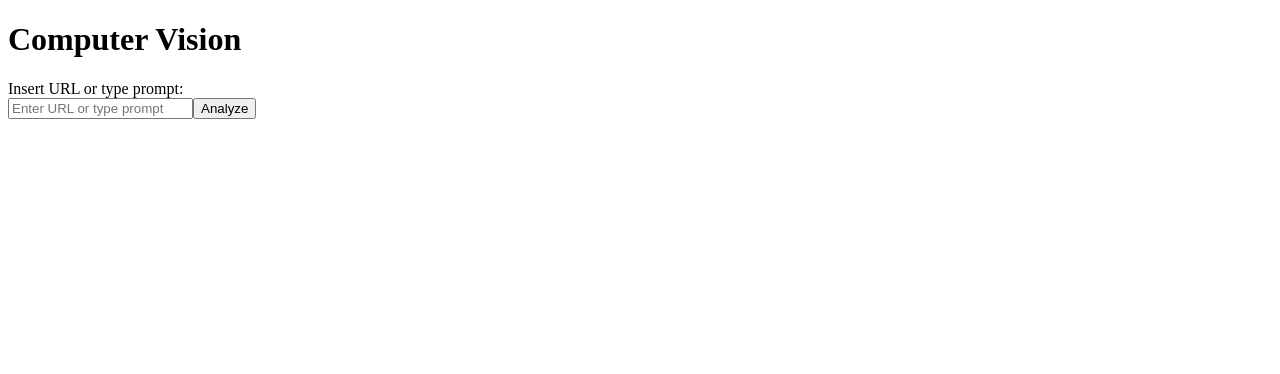
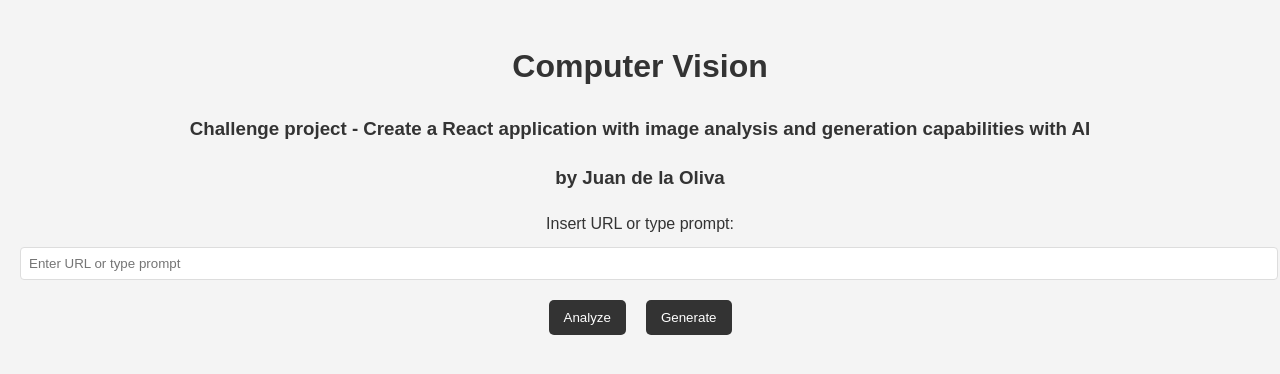
Before and after one commit to juandelaoliva/Microsoft-Challenge, a React (Create React App) app: page / in a window 1280 px wide. Shown: the top 374 px of the page. Built offline with nearby package versions, Linux system fonts and the light colour scheme; the HTML template or start-up script is replaced by a standard one.

Commit message:
adding generate image logic

```diff
--- a/package.json
+++ b/package.json
@@ -6,6 +6,8 @@
     "@testing-library/jest-dom": "^4.2.4",
     "@testing-library/react": "^9.3.2",
     "@testing-library/user-event": "^7.1.2",
+    "axios": "^1.6.2",
+    "openai": "^4.19.0",
     "react": "^16.12.0",
     "react-dom": "^16.12.0",
     "react-scripts": "3.4.0"
--- a/src/App.js
+++ b/src/App.js
@@ -1,29 +1,36 @@
 import React, { useState } from "react";
 import AzureImageAnalysis from "./AzureImageAnalysis";
-// import './App.css'; // Make sure to create this CSS file for styling
+import GenerateImage from "./GenerateImage"; // Import the GenerateImage component
 
 function App() {
   const [inputValue, setInputValue] = useState("");
-  const [analyze, setAnalyze] = useState(false); // New state to trigger analysis
+  const [analyze, setAnalyze] = useState(false);
+  const [imagePrompt, setImagePrompt] = useState(""); // New state for image generation
 
   const handleInputChange = (event) => {
     setInputValue(event.target.value);
-    setAnalyze(false); // Reset analyze state when input changes
+    setAnalyze(false);
+    setImagePrompt(""); // Reset image generation when input changes
   };
 
   const handleAnalyzeClick = () => {
     console.log("Analyzing image with URL:", inputValue);
-    setAnalyze(true); // Set analyze state to true to render the analysis component
+    setAnalyze(true);
   };
 
-  // Removed the generateImage function, as it's not used in this snippet
+  const handleGenerateClick = () => {
+    setImagePrompt(inputValue); // Use the inputValue as the prompt for image generation
+  };
 
   return (
     <div className="App">
       <header className="App-header">
         <h1>Computer Vision</h1>
+        <h3>Challenge project - Create a React application with image analysis and generation capabilities with AI</h3>
+        <h3>by Juan de la Oliva</h3>
       </header>
       <main>
+        <div>
         <div>Insert URL or type prompt:</div>
         <input
           type="text"
@@ -32,10 +39,23 @@ function App() {
           placeholder="Enter URL or type prompt"
         />
         <button onClick={handleAnalyzeClick}>Analyze</button>
-        {/* Removed the generate button for simplicity */}
+        <button onClick={handleGenerateClick}>Generate</button> {/* New button for image generation */}
+        {/* Display the image with inline styling for max-width */}
+        </div>
+        <div className="results">
+        {analyze && (
+          <img
+            src={inputValue}
+            alt="To be analyzed"
+            style={{ maxWidth: '300px', height: 'auto' }}
+          />
+        )}
+        {/* Render the AzureImageAnalysis component */}
+        {analyze && <AzureImageAnalysis imageUrl={inputValue} />}
+        {/* Render the GenerateImage component */}
+        <GenerateImage prompt={imagePrompt} />
+        </div>
       </main>
-      {/* Conditionally render the AzureImageAnalysis component */}
-      {analyze && <AzureImageAnalysis imageUrl={inputValue} />}
     </div>
   );
 }
--- /dev/null
+++ b/src/GenerateImage.js
@@ -0,0 +1,70 @@
+import React, { useState, useEffect } from "react";
+
+const GenerateImage = ({ prompt }) => {
+ const [generatedImage, setGeneratedImage] = useState(null);
+ const [loading, setLoading] = useState(false);
+ const [error, setError] = useState(null);
+
+ // Function to call your server-side endpoint
+ function generateImageFromPrompt(prompt) {
+  return fetch("https://api.openai.com/v1/images/generations", {
+   method: "POST",
+   headers: {
+    "Content-Type": "application/json",
+    Authorization: "Bearer { OPENAI_API_KEY }",
+   },
+   body: JSON.stringify({
+    model: "dall-e-2",
+    prompt: prompt,
+    n: 1,
+    size: "1024x1024",
+   }),
+  })
+   .then((response) => {
+    if (!response.ok) {
+     throw new Error("Network response was not ok");
+    }
+    return response.json();
+   })
+   .then((data) => {
+    // Extract the image URL from the first image object in the list
+    if (data && data.data && data.data.length > 0) {
+     return data.data[0].url; // This is where you get the URL of the generated image
+    }
+    throw new Error("No images returned from the API");
+   })
+   .catch((error) => {
+    console.error("Error generating image:", error);
+    throw error;
+   });
+ }
+
+ useEffect(() => {
+  if (!prompt) return;
+
+  setLoading(true);
+  generateImageFromPrompt(prompt)
+   .then((image) => {
+    setGeneratedImage(image);
+    setLoading(false);
+   })
+   .catch((err) => {
+    setError(err);
+    setLoading(false);
+   });
+ }, [prompt]);
+
+ if (loading) {
+  return <div>Generating image...</div>;
+ }
+
+ if (error) {
+  return <div>Error: {error.message}</div>;
+ }
+
+ return generatedImage ? (
+  <img src={generatedImage} alt={`Generated image for ${prompt}`} style={{ maxWidth: "300px" }} />
+ ) : null;
+};
+
+export default GenerateImage;
--- a/src/index.css
+++ b/src/index.css
@@ -0,0 +1,77 @@
+/* General Styles */
+body {
+    font-family: 'Arial', sans-serif;
+    background-color: #f4f4f4;
+    color: #333;
+    margin: 0;
+    padding: 0;
+    line-height: 1.6;
+  }
+
+  .App {
+    text-align: center;
+    padding: 20px;
+  }
+
+  /* Header Styles */
+  .header {
+    background: #333;
+    color: #fff;
+    padding: 1rem 0;
+    margin-bottom: 20px;
+  }
+
+  /* Main Content */
+  main {
+    display:flex;
+    flex-direction: column;
+  }
+  .results {
+    text-align: left;
+  }
+
+  /* Form Input and Buttons */
+  input[type="text"] {
+    width: 100%;
+    padding: 8px;
+    margin: 10px 0;
+    border: 1px solid #ddd;
+    border-radius: 4px;
+  }
+
+  button {
+    background: #333;
+    color: #fff;
+    border: none;
+    padding: 10px 15px;
+    margin: 10px;
+    border-radius: 5px;
+    cursor: pointer;
+    transition: background 0.3s;
+  }
+
+  button:hover {
+    background: #555;
+  }
+
+  /* Image and Analysis Results */
+  img {
+    max-width: 100%;
+    height: auto;
+    border-radius: 5px;
+    margin-top: 20px;
+  }
+
+  .analysis-result, .image-generation-result {
+    text-align: left;
+    margin-top: 20px;
+    padding: 10px;
+    background: #eee;
+    border-radius: 5px;
+  }
+
+  /* Error Messages */
+  .error-message {
+    color: red;
+    margin: 10px 0;
+  }
```
Also changed, not shown: src/AzureImageAnalysis.js (line endings or trailing spaces), 1 other file (tests, documents, lock files or other folders).
